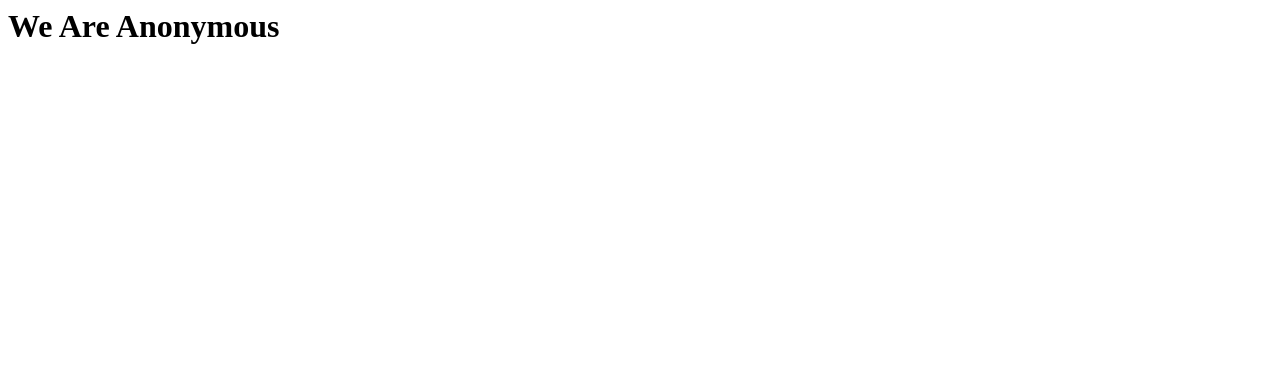
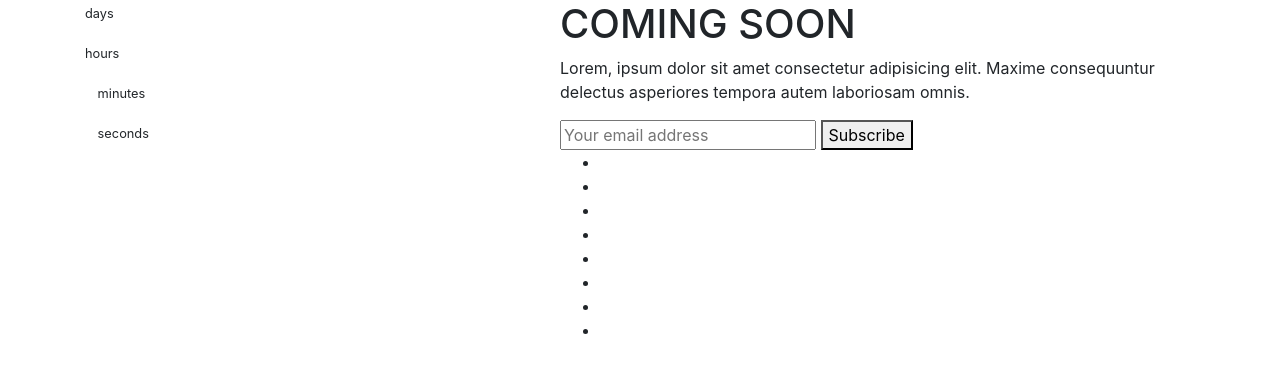
Before and after one commit to ishakcingozce/ishakcingozce.xyz, a plain HTML site: page index.html in a window 1280 px wide. Drawn offline with nearby package versions, Linux system fonts and the light colour scheme; a web font is replaced by a local one.

Commit message:
index.html

```diff
--- a/index.html
+++ b/index.html
@@ -1,3 +1,57 @@
-<html>
-  <h1>We Are Anonymous</h1>
+<!doctype html>
+<html lang=en>
+
+<head>
+    <meta charset=UTF-8 />
+    <meta name=description content="Free coming soon template">
+    <meta name=author content="Pawel Zuchowski">
+    <meta name=viewport content="width=device-width,initial-scale=1" />
+    <meta http-equiv=X-UA-Compatible content="ie=edge" />
+    <link rel=stylesheet href=https://stackpath.bootstrapcdn.com/bootstrap/4.1.3/css/bootstrap.min.css
+        integrity=sha384-MCw98/SFnGE8fJT3GXwEOngsV7Zt27NXFoaoApmYm81iuXoPkFOJwJ8ERdknLPMO crossorigin=anonymous>
+    <link href="https://fonts.googleapis.com/css2?family=Lato&display=swap" rel=stylesheet>
+    <link href="https://fonts.googleapis.com/css2?family=Muli:wght@300;700&display=swap" rel=stylesheet>
+    <link rel=stylesheet href="https://fonts.googleapis.com/css?family=Roboto&display=swap">
+    <script src=https://kit.fontawesome.com/3c09bcb51a.js></script>
+    <title>Comming Soon</title>
+    <link href="styles/main.css" rel="stylesheet">
+</head>
+
+<body>
+    <div class=container>
+        <div class=row>
+            <div class="left-wrap col-12 col-md-5">
+                <div class=left>
+                    <p><span class=days></span><span class=small> days</span></p>
+                    <p><span class=hours></span><span class=small> hours</span></p>
+                    <p>&nbsp;&nbsp;<span class=minutes></span><span class=small> minutes</span></p>
+                    <p>&nbsp;&nbsp;<span class=seconds></span><span class=small> seconds</span></p>
+                </div>
+            </div>
+            <div class="col-12 col-md-7 right">
+                <div class=mainInfo>
+                    <h1>COMING SOON</h1>
+                    <p class=slogan>Lorem, ipsum dolor sit amet consectetur adipisicing elit. Maxime consequuntur
+                        delectus asperiores tempora autem laboriosam omnis. </p>
+                    <form class=form-subscribe action=#> <input type=email class=form placeholder="Your email address"
+                            required> <button type=submit>Subscribe</button> </form>
+                </div>
+                <ul class=icon-list>
+                    <li class=icon><a class=twitter href=google.com></a></li>
+                    <li class=icon><a class=linkedin href=google.com></a></li>
+                    <li class=icon><a class=facebook href=google.com></a></li>
+                    <li class=icon><a class=instagram href=google.com></a></li>
+                    <li class=icon><a class=youtube href=google.com></a></li>
+                    <li class=icon><a class=github href=google.com></a></li>
+                    <li class=icon><a class=stackoverflow href=google.com></a></li>
+                    <li class=icon><a class=medium href=google.com></a></li>
+
+                </ul>
+            </div>
+        </div>
+    </div>
+    <script type="text/javascript" src="scripts/bundle.js"></script>
+
+</body>
+
 </html>
```
